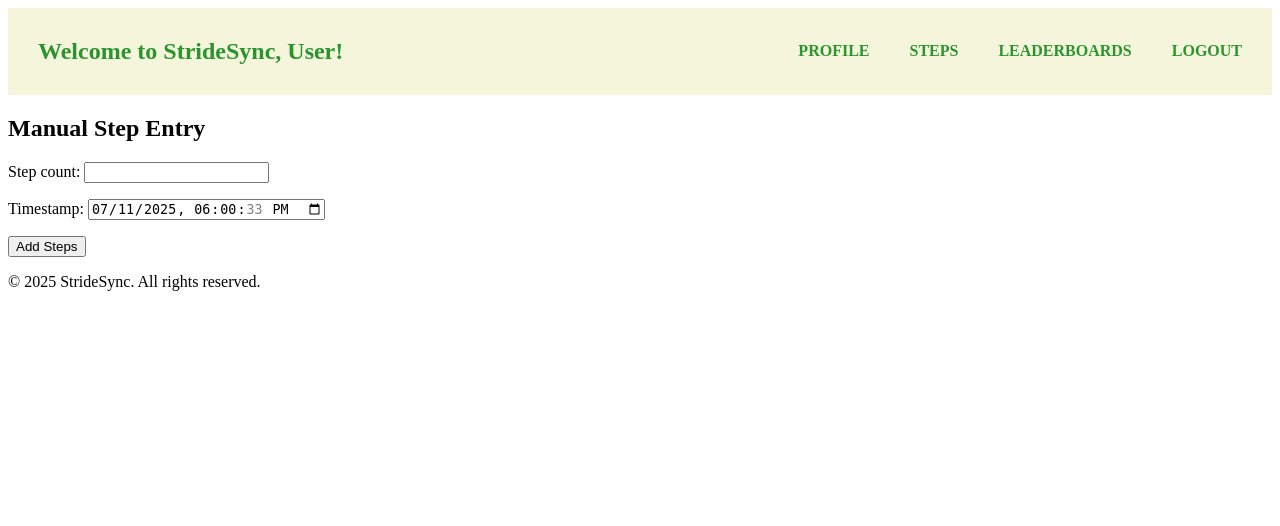
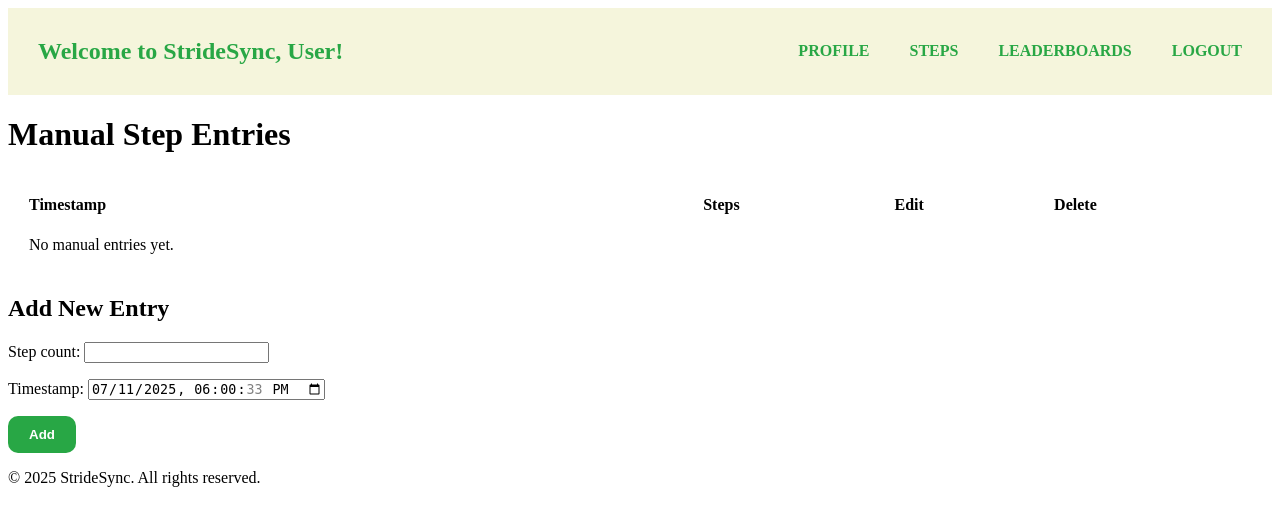
Before and after one commit to rsleiti/cen3031-project, a Django app: page /steps/manual/ in a window 1280 px wide. Shown: the top 526 px of the page. Run offline with Django 5.2, Linux system fonts and the light colour scheme; a user stored in the database is signed in; data comes from the database, SQL or seed files in the repository; both versions use the stored data as it was after the commit.

Commit message:
refactor fitbit connection & create CRUD for step logging

```diff
--- a/stridesyncapp/templates/stridesyncapp/base.html
+++ b/stridesyncapp/templates/stridesyncapp/base.html
@@ -12,7 +12,7 @@
             }
             header {
                 background-color: #f5f5dc;
-                color: #2a942e;
+                color: #28a745;
                 padding: 10px 20px;
                 display: flex;
                 align-items: center;
@@ -26,12 +26,52 @@
                 margin: 0;
                 font-weight: bold;
             }
+            .btn {
+                display: inline-block;
+                padding: 10px 20px;
+                border-radius: 10px;
+                font-weight: bold;
+                text-decoration: none;
+                text-align: center;
+                color: white;
+            }
+            .btn-edit {
+                background-color: #007bff;
+            }
+            .btn-edit:hover {
+                background-color: #0056b3;
+            }
+            .btn-delete {
+                background-color: #dc3545;
+            }
+            .btn-delete:hover {
+                background-color: #a71d2a;
+            }
+            .btn-add {
+                background-color: #28a745;
+            }
+            .btn-add:hover{
+                background-color: #218838;
+            }
+            .btn-submit {
+                background-color: #28a745;
+                color: white;
+                padding: 11px 21px;
+                border: none;
+                border-radius: 10px;
+                font-weight: bold;
+            }
+            .btn-submit:hover {
+                background-color: #218838;
+            }
+            .btn-update {
+                background-color: #6c757d;
+            }
         </style>
     </head>
 
     <body>
         <header>
-
             <div style="display: flex; align-items: center; gap: 20px;">
                 <h2><a href="{% url 'home' %}">Welcome to StrideSync, {{ request.user.username }}!</a></h2>
             </div>
--- a/stridesyncapp/templates/stridesyncapp/home.html
+++ b/stridesyncapp/templates/stridesyncapp/home.html
@@ -18,9 +18,9 @@
         </div>
     </div>
 
-    <div style="text-align: center; background-color: #2a942e; color: white; border-radius: 20px; margin: 20px 0;">
+    <div">
         {% if not request.user.fitbittoken %}
-        <a href="{% url 'fitbit_connect' %}">CONNECT FITBIT</a>
+        <a href="{% url 'fitbit_connect' %}" class="btn btn-edit">CONNECT FITBIT</a>
         {% else %}
         <h2>Fitbit Connected</h2>
         {% endif %}
--- a/stridesyncapp/templates/stridesyncapp/manual_step_entry.html
+++ b/stridesyncapp/templates/stridesyncapp/manual_step_entry.html
@@ -1,15 +1,47 @@
 {% extends 'stridesyncapp/base.html' %}
 
+{% block title %}Manual Entries{% endblock %}
+
 {% block content %}
-  <h2>Manual Step Entry</h2>
-  <form method="post">
-    {% csrf_token %}
-    {{ form.as_p }}
-    <button type="submit">Add Steps</button>
-  </form>
-  {% if form.errors %}
-    <div style="color: red;">
-      {{ form.errors }}
-    </div>
-  {% endif %}
+
+
+<h1>Manual Step Entries</h1>
+
+<table style="width:100%; border-spacing:20px; text-align:left; border-collapse:separate;">
+    <thead>
+    <tr>
+        <th>Timestamp</th>
+        <th>Steps</th>
+        <th>Edit</th>
+        <th>Delete</th>
+    </tr>
+    </thead>
+    <tbody>
+    {% for entry in manual_steps %}
+        <tr>
+        <td>{{ entry.timestamp|date:"Y-m-d H:i" }}</td>
+        <td>{{ entry.step_count }}</td>
+        <td>
+            <a href="{% url 'manual_step_edit' entry.pk %}" class="btn btn-edit">Edit</a>
+        </td>
+        <td>
+            <a href="{% url 'manual_step_delete' entry.pk %}"  class="btn btn-delete">Delete</a>
+        </td>
+        </tr>
+    {% empty %}
+        <tr>
+        <td>No manual entries yet.</td>
+        </tr>
+    {% endfor %}
+    </tbody>
+</table>
+
+<h2>
+    {% if is_edit %}Edit Entry{% else %}Add New Entry{% endif %}
+</h2>
+<form method="post">
+{% csrf_token %}
+{{ form.as_p }}
+<button type="submit" class="btn-submit">Add</button>
+</form>
 {% endblock %}
--- a/stridesyncapp/urls.py
+++ b/stridesyncapp/urls.py
@@ -3,14 +3,19 @@ from . import views
 
 urlpatterns = [
     path('', views.home, name='home'),  # Home page
-    path("account/", include("django.contrib.auth.urls"), name="login"),  # Include Django's auth URLs
-    path('signup/', views.SignUp.as_view(), name='signup'),  # Signup page
-    path('logout/', views.logout_view, name='logout'),  # Logout view
-    path('steps/manual/', views.manual_step_entry, name='manual_step_entry'),  # Manual step entry
-    path('steps/', views.steps, name='steps'),  # View steps
+    path("account/", include("django.contrib.auth.urls"), name="login"),
+    path('signup/', views.SignUp.as_view(), name='signup'),
+    path('logout/', views.logout_view, name='logout'),
+
+    path('steps/', views.steps, name='steps'),
+    path('steps/manual/', views.manual_step_entry, name='manual_step_entry'),
+    path('steps/<int:pk>/edit/',   views.manual_step_edit,   name='manual_step_edit'),
+    path('steps/<int:pk>/delete/', views.manual_step_delete, name='manual_step_delete'),
+
     path('fitbit/connect/',  views.fitbit_connect,  name='fitbit_connect'),
     path('fitbit/callback/', views.fitbit_callback, name='fitbit_callback'),
     path('steps/', views.steps, name='steps'),
+
     path('profile/', views.profile, name='profile'),  # User profile
     path('leaderboards/', views.leaderboards, name='leaderboards'),  # Leaderboards
 ]
--- a/stridesyncapp/views.py
+++ b/stridesyncapp/views.py
@@ -1,3 +1,4 @@
+from urllib.error import HTTPError
 from django.contrib.auth import logout
 from django.contrib.auth.decorators import login_required
 from django.contrib.auth.mixins import LoginRequiredMixin
@@ -24,6 +25,11 @@ class SignUp(CreateView):
     template_name = "registration/signup.html"
     success_url = reverse_lazy('login')  # Redirect to login page after successful signup
 
+
+def logout_view(request):
+    logout(request)
+    return redirect('login')  # Redirect to login page after logout
+
 @login_required
 def home(request):
     context = {
@@ -32,11 +38,6 @@ def home(request):
         "steps_weekly": request.user.steps.filter(timestamp__date__gte=date.today() - timedelta(days=6)).aggregate(Sum('step_count'))['step_count__sum'],
     }
     return render(request, "stridesyncapp/home.html", context)
-
-def logout_view(request):
-    logout(request)
-    return redirect('login')  # Redirect to login page after logout
-
 
 @login_required
 def fitbit_connect(request):
@@ -55,26 +56,37 @@ def fitbit_callback(request):
     token_url = 'https://api.fitbit.com/oauth2/token'
     data = {
         'grant_type': 'authorization_code',
-        'client_id': settings.FITBIT_CLIENT_ID,
+        'code': code,
         'redirect_uri': settings.FITBIT_REDIRECT_URI,
-        'code': code,
-        # 'expires_in': '604800',  # set to 1 week, default: 1 day (86400 seconds)
     }
 
-    credentials = f"{settings.FITBIT_CLIENT_ID}:{settings.FITBIT_CLIENT_SECRET}"
-    base64_creds = base64.b64encode(credentials.encode()).decode()
+    creds = f"{settings.FITBIT_CLIENT_ID}:{settings.FITBIT_CLIENT_SECRET}"
+    b64_creds = base64.b64encode(creds.encode()).decode()
+
+    headers = {
+        'Authorization': f"Basic {b64_creds}",
+        'Content-Type': 'application/x-www-form-urlencoded',
+        'Accept': 'application/json',
+    }
+
     req = urllib.request.Request(
         token_url,
-        data = urllib.parse.urlencode(data).encode(),
-        headers = {'Authorization': f"Basic {base64_creds}"}
+        data=urllib.parse.urlencode(data).encode(),
+        headers=headers
     )
 
-    with urllib.request.urlopen(req) as response:
-        tokens = json.load(response)
+    try:
+        with urllib.request.urlopen(req) as resp:
+            tokens = json.load(resp)
+    except HTTPError as e:
+        err = e.read().decode()
+        print(f"Fitbit callback failed ({e.code}): {err}")
+        # Optionally set a Django message here, then redirect
+        return redirect('home')
 
     FitbitToken.objects.update_or_create(
-        user = request.user,
-        defaults = {
+        user=request.user,
+        defaults={
             'access_token': tokens['access_token'],
             'refresh_token': tokens['refresh_token'],
             'expires_at': timezone.now() + timedelta(seconds=tokens['expires_in']),
@@ -85,31 +97,62 @@ def fitbit_callback(request):
 
 @login_required
 def steps(request):
-
     try:
         get_fitbit_steps(request.user, date.today().isoformat())
     except FitbitToken.DoesNotExist:
         pass
 
     steps = (request.user.steps.annotate(day=TruncDate('timestamp')).values('day')
-             .annotate(step_count=Sum('step_count'), is_auto_synced=Max('is_auto_synced')).order_by('-day'))
+             .annotate(step_count=Sum('step_count'),
+                       is_auto_synced=Max('is_auto_synced')).order_by('-day'))
 
     return render(request, 'stridesyncapp/steps.html', {'steps': steps})
 
 @login_required
 def manual_step_entry(request):
+    manual_steps = StepRecord.objects.filter(user=request.user, is_auto_synced=False).order_by('-timestamp')
+
     if request.method == 'POST':
         form = ManualStepEntryForm(request.POST)
         if form.is_valid():
             step_record = form.save(commit=False)
             step_record.user = request.user
-            step_record.is_auto_synced = False  # Manual entry
-
+            step_record.is_auto_synced = False
             step_record.save()
-            return redirect('steps')    # Redirect to steps page after saving
+            return redirect('manual_step_entry')
     else:
         form = ManualStepEntryForm()
-    return render(request, "stridesyncapp/manual_step_entry.html", {"form": form})
+
+    return render(request, "stridesyncapp/manual_step_entry.html", {"form": form, 'manual_steps': manual_steps})
+
+@login_required
+def manual_step_edit(request, pk):
+    step_record = StepRecord.objects.get(pk=pk, user=request.user, is_auto_synced=False)
+
+    if request.method == 'POST':
+        form = ManualStepEntryForm(request.POST, instance=step_record)
+        if form.is_valid():
+            form.save()
+            return redirect('manual_step_entry')
+    else:
+        form = ManualStepEntryForm(instance=step_record)
+
+    return render(request, "stridesyncapp/manual_step_edit.html", {
+        "form": form,
+        'manual_steps': StepRecord.objects.filter(user=request.user, is_auto_synced=False).order_by('-timestamp'),
+        })
+
+@login_required
+def manual_step_delete(request, pk):
+    step_record = StepRecord.objects.get(pk=pk, user=request.user, is_auto_synced=False)
+
+    if request.method == 'POST':
+        step_record.delete()
+        return redirect('manual_step_entry')
+
+    return render(request, "stridesyncapp/manual_step_confirm_delete.html", {
+        'step_record': step_record,
+    })
 
 @login_required
 def profile(request):
```
Also changed, not shown: stridesyncapp/templates/stridesyncapp/manual_step_confirm_delete.html (added, +15 -0 lines), stridesyncapp/templates/stridesyncapp/manual_step_edit.html (added, +14 -0 lines), stridesyncapp/templates/stridesyncapp/steps.html (+3 -5 lines), stridesyncapp/utils.py (+64 -27 lines), db.sqlite3.
